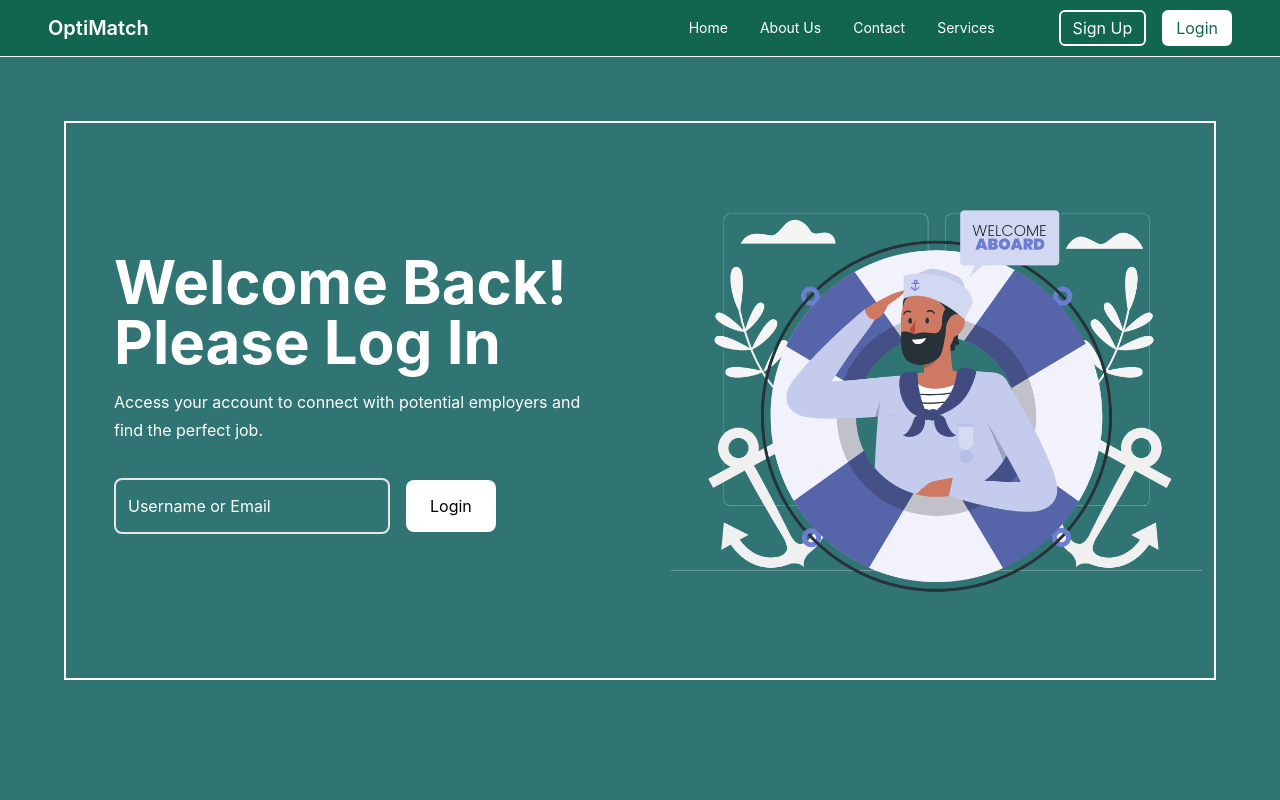
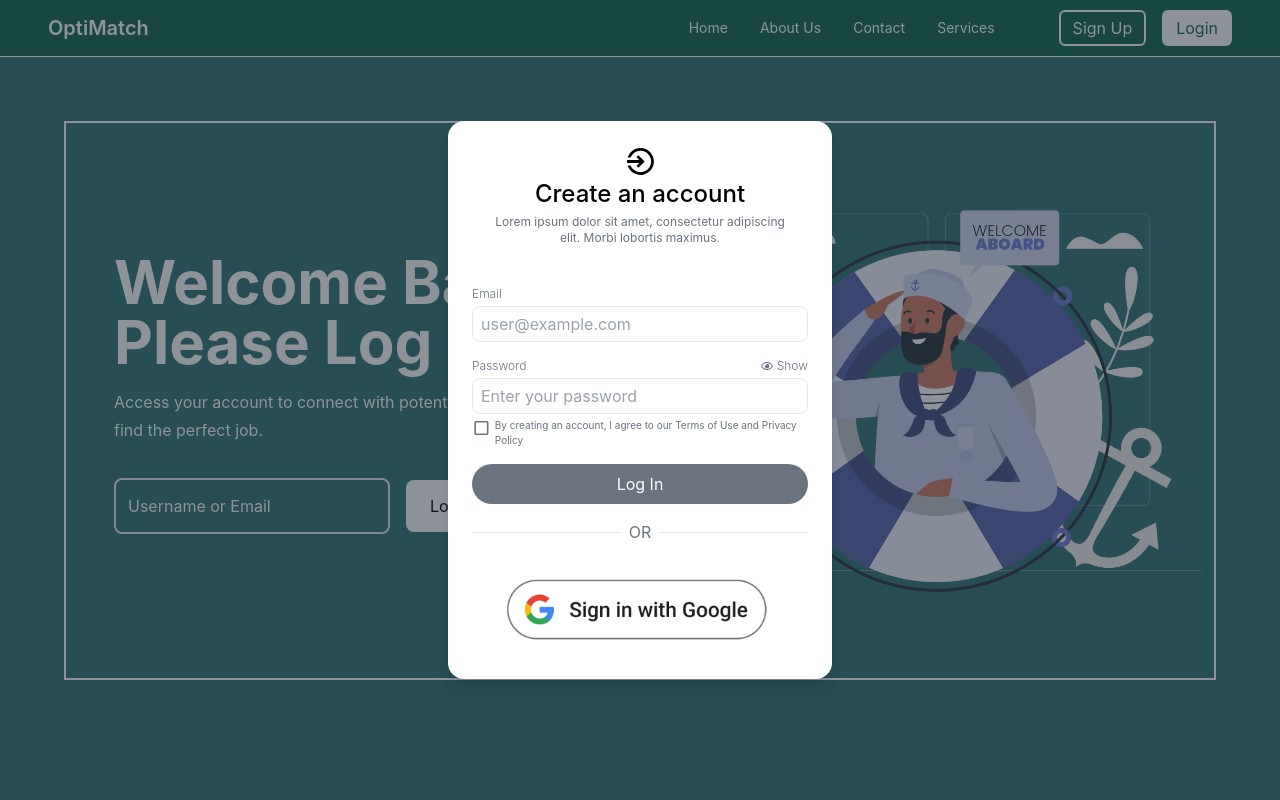
Before and after one commit to DU-Stable-Matching/stable-matching, a React (Create React App) app: page /login in a window 1280 px wide. Both pictures are taken after a click on the button "Login". Shown: the top 800 px of the page. Built offline with nearby package versions, Linux system fonts and the light colour scheme.

Commit message:
make login modal, link it to the login button in LoginHero.tsx. Fake Sign in with Google

```diff
--- a/package.json
+++ b/package.json
@@ -6,6 +6,7 @@
     "axios": "^1.7.9",
     "cra-template-typescript": "1.2.0",
     "react": "^18.2.0",
+    "react-bootstrap": "^2.10.7",
     "react-dom": "^18.2.0",
     "react-icons": "^5.4.0",
     "react-router-dom": "^7.1.0",
--- a/public/index.html
+++ b/public/index.html
@@ -29,6 +29,7 @@
   <body>
     <noscript>You need to enable JavaScript to run this app.</noscript>
     <div id="root"></div>
+    <div id="modal-root"></div>
     <!--
       This HTML file is a template.
       If you open it directly in the browser, you will see an empty page.
--- a/src/components/LoginHero.tsx
+++ b/src/components/LoginHero.tsx
@@ -1,10 +1,14 @@
-import React from "react";
+import React, { useState } from "react";
+import LogInModal from "../modals/LogInModal.tsx";
 
 const LoginHero = () => {
   const someFunc = (e: React.FormEvent<HTMLFormElement>) => {
     e.preventDefault();
     console.log("form submitted");
   };
+
+  const [showModal, setShowModal] = useState(false);
+
   return (
     <div className="w-full min-h-screen bg-myrtle-green flex items-center justify-center py-28 px-16">
       {/* white box */}
@@ -24,16 +28,19 @@ const LoginHero = () => {
               className="bg-myrtle-green text-white placeholder-white p-3 text-base leading-7 rounded-lg border-2 mr-4 "
               type="text"
               placeholder="Username or Email"
-              name=""
-              id=""
             />
             <button
-              className=" text-black bg-white py-3 px-6 rounded-lg my-4 leading-7"
-              type="submit"
+              className="text-black bg-white py-3 px-6 rounded-lg my-4 leading-7"
+              type="button"
+              onClick={() => setShowModal(true)}
             >
               Login
             </button>
-          </form>
+            </form>
+          <LogInModal
+            show={showModal}
+            onClose={() => setShowModal(false)}
+          />
         </div>
         <div className="w-full h-full p-3 items-center hidden md:flex max-w-6xl">
           <img
--- /dev/null
+++ b/src/modals/LogInModal.tsx
@@ -0,0 +1,140 @@
+import React, { useState, useEffect } from "react";
+import { IoMdLogIn } from "react-icons/io";
+import { FaRegEyeSlash, FaRegEye } from "react-icons/fa";
+import { MdOutlineCheckBoxOutlineBlank, MdOutlineCheckBox } from "react-icons/md";
+
+
+
+import ReactDOM from "react-dom";
+
+const LoginModal = ({ show, onClose, passedEmail="" }) => {
+    const [email, setEmail] = useState(passedEmail ? passedEmail : "");
+    const [password, setPassword] = useState("");
+    const [showPassword, setShowPassword] = useState(false);
+    const [agree, setAgree] = useState(true);
+
+    const togglePasswordVisibility = () => setShowPassword(!showPassword);
+
+    useEffect(() => {
+        const handleEscape = (event: KeyboardEvent) => {
+            if (event.key === "Escape") {
+                onClose();
+            }
+        };
+        if (show) {
+            document.addEventListener("keydown", handleEscape);
+        }
+        return () => {
+            document.removeEventListener("keydown", handleEscape);
+        };
+    }, [show, onClose]);
+
+    useEffect(() => {
+        if (show) {
+            document.body.style.overflow = "hidden";
+        } else {
+            document.body.style.overflow = "auto";
+        }
+        return () => {
+            document.body.style.overflow = "auto";
+        };
+    }, [show]);
+
+    if (!show) return null;
+
+    const handleSubmit = (e: React.FormEvent<HTMLFormElement>) => {
+        e.preventDefault();
+        console.log("Do something with the form data with auth");
+        if (!agree) {
+            console.log("User needs to agree to terms");
+        }
+        onClose();
+    };
+
+    return ReactDOM.createPortal(
+        <div className="fixed inset-0 bg-gray-800 bg-opacity-50 flex justify-center items-center z-50">
+            <div className="bg-white rounded-2xl shadow-lg h-[180] w-96">
+                <div className="flex flex-col justify-center align-middle items-center px-6 py-6">
+                    <IoMdLogIn size={33} />
+                    <div className="flex flex-col justify-center items-center space-y-1 text-center">
+                        <h2 className="text-2xl font-medium">Create an account</h2>
+                        <p className="text-gray-500 text-xs w-11/12">
+                            Lorem ipsum dolor sit amet, consectetur adipiscing elit. Morbi lobortis maximus.
+                        </p>
+                    </div>
+                </div>
+                <div className="px-6 py-4">
+                    <form onSubmit={handleSubmit} className="space-y-4">
+                        <div>
+                            <label
+                                htmlFor="email"
+                                className="block text-gray-500 font-light text-xs mb-1"
+                            >
+                                Email
+                            </label>
+                            <input
+                                type="email"
+                                id="email"
+                                className="w-full px-2 py-2 h-9 border rounded-lg focus:outline-none focus:ring-2 focus:ring-myrtle-green"
+                                placeholder="user@example.com"
+                                value={email}
+                                onChange={(e) => setEmail(e.target.value)}
+                                required
+                            />
+                        </div>
+                        <div>
+                            <label
+                                htmlFor="password"
+                                className="flex justify-between text-gray-500 font-light text-xs mb-1"
+                            >
+                                Password
+                                <div className="flex items-center space-x-1" onClick={togglePasswordVisibility}>
+                                    {showPassword ?
+                                        <FaRegEyeSlash/> :
+                                        <FaRegEye/>
+                                    }
+                                    <p>{showPassword ? "Hide" : "Show"}</p>
+                                </div>
+                            </label>
+
+                            <div className="flex justify-center items-center align-middle">
+                                <input
+                                    type={showPassword ? "text" : "password"}
+                                    id="password"
+                                    className="w-full px-2 h-9 py-2 border rounded-lg focus:outline-none focus:ring-2 focus:ring-myrtle-green"
+                                    placeholder="Enter your password"
+                                    value={password}
+                                    onChange={(e) => setPassword(e.target.value)}
+                                    required
+
+                                />
+                            </div>
+                            <div onClick={() => setAgree(!agree)} className="flex pt-1 text-gray-500 items-start space-x-1 focus:outline">
+                                {agree ? <MdOutlineCheckBoxOutlineBlank size={20}/> : <MdOutlineCheckBox size={20} />}
+                                <p style={{fontSize: 10}}>By creating an account, I agree to our Terms of Use and Privacy Policy</p>
+                            </div>
+                        </div>
+                        <button
+                            type="submit"
+                            className="w-full px-4 py-2 bg-gray-500 text-white rounded-3xl hover:bg-myrtle-green focus:outline-none">
+                            Log In
+                        </button>
+                    </form>
+                </div>
+
+                <div className="flex px-6 items-center text-gray-500 justify-center space-x-2">
+                    <hr className="flex-grow" />
+                    <p>OR</p>
+                    <hr className="flex-grow" />
+                </div>
+
+                <div className="flex justify-center items-center py-4"> {/*  This is a placeholder for Google Sign In, need API */}
+                    <img src={require("../assets/img/GooglePlaceholder.png")} alt="google" className="w-10/12"/>
+                </div>
+            </div>
+        </div>,
+        document.getElementById("modal-root") // for the portal, modal-root is in index.html
+    );
+};
+
+export default LoginModal;
```
Also changed, not shown: src/assets/img/GooglePlaceholder.png (added), 1 other file (tests, documents, lock files or other folders).
